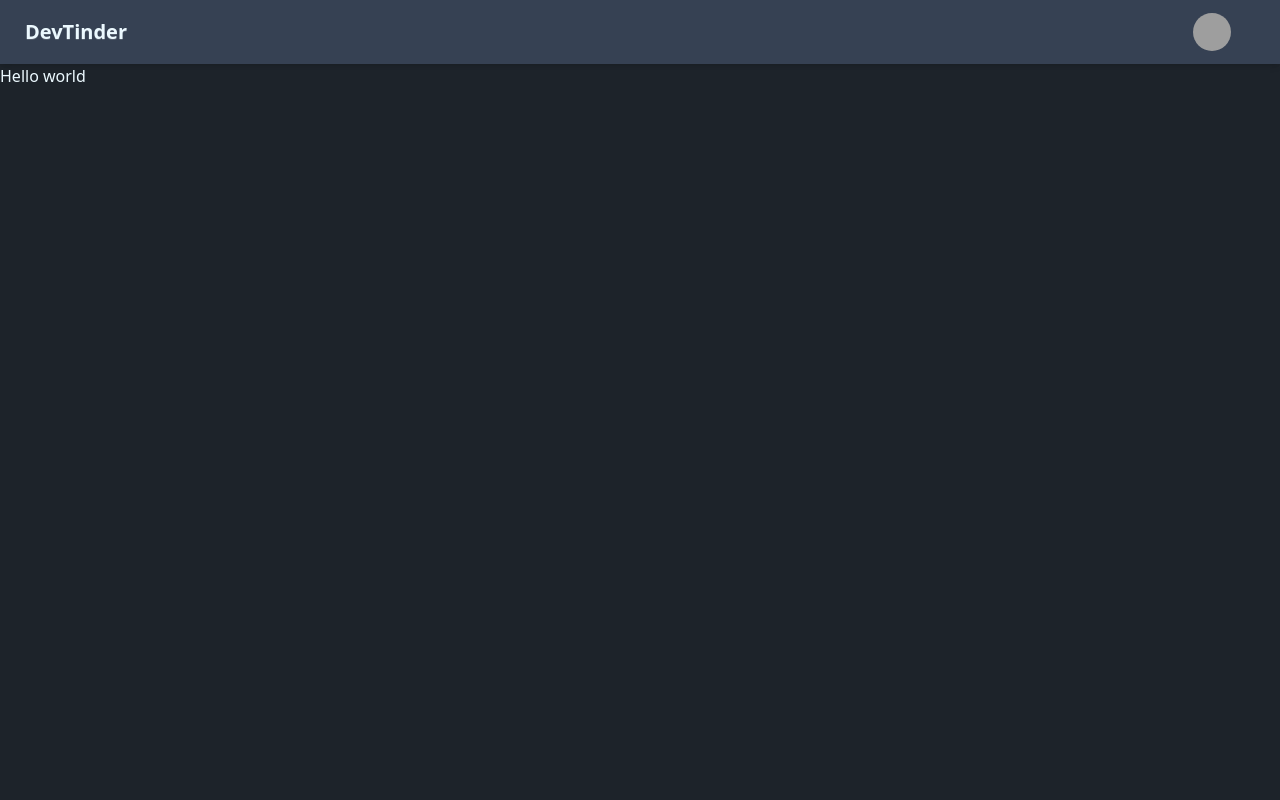
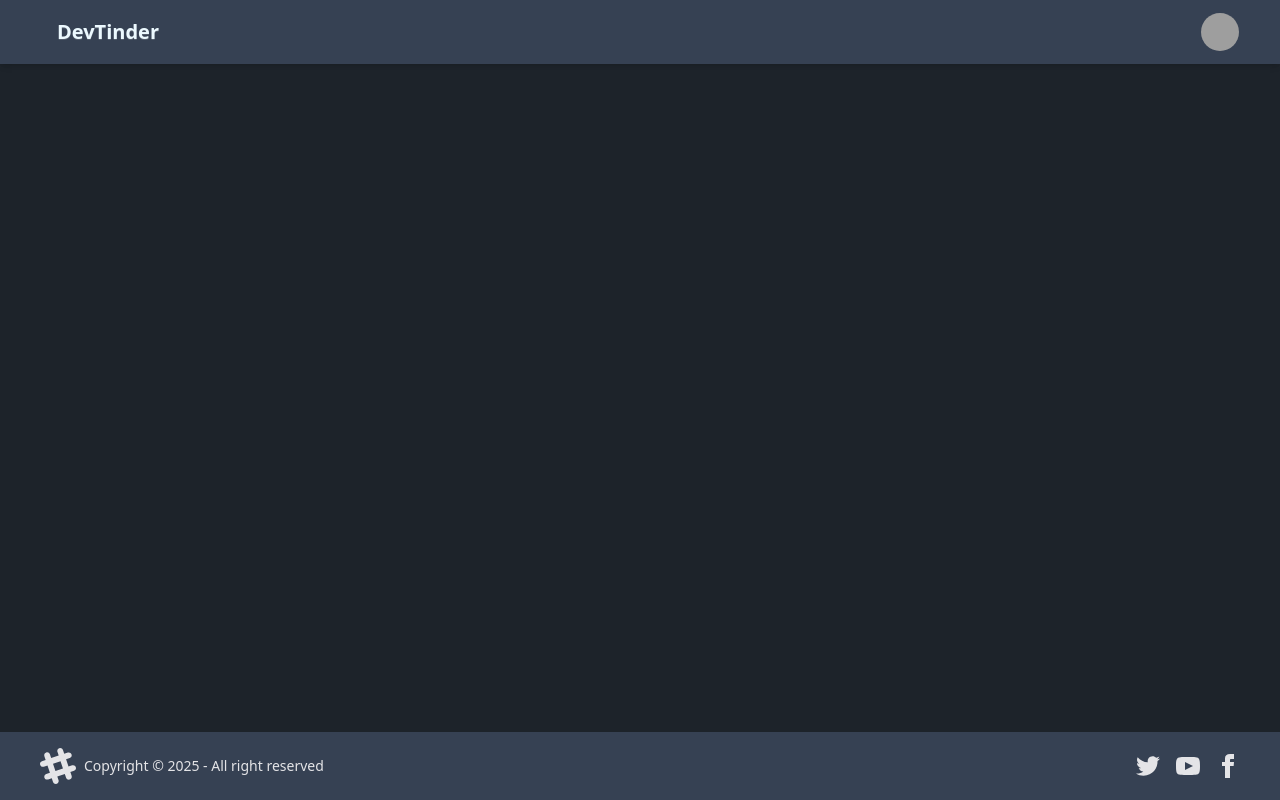
Before and after one commit to Shashikumar321/devTinder-web, a React (Vite) app: page / in a window 1280 px wide. Built offline with nearby package versions, Linux system fonts and the light colour scheme; grey boxes are pictures that could not be loaded.

Commit message:
Added few components and footer

```diff
--- a/package.json
+++ b/package.json
@@ -13,6 +13,7 @@
     "@tailwindcss/vite": "^4.0.12",
     "react": "^19.0.0",
     "react-dom": "^19.0.0",
+    "react-router-dom": "^7.3.0",
     "tailwindcss": "^4.0.12"
   },
   "devDependencies": {
--- a/src/App.jsx
+++ b/src/App.jsx
@@ -1,45 +1,20 @@
+import Body from "./Body";
+import Login from "./Login";
+import NavBar from "./NavBar";
+import { BrowserRouter, Routes, Route } from "react-router-dom";
+import Profile from "./Profile";
+
 function App() {
   return (
     <>
-      <div className="navbar bg-gray-700 shadow-md">
-        <div className="flex-1">
-          <a className="btn btn-ghost text-xl">DevTinder</a>
-        </div>
-        <div className="flex gap-2">
-          <div className="dropdown dropdown-end mx-10">
-            <div
-              tabIndex={0}
-              role="button"
-              className="btn btn-ghost btn-circle avatar"
-            >
-              <div className="w-10 rounded-full">
-                <img
-                  alt="Tailwind CSS Navbar component"
-                  src="https://img.daisyui.com/images/stock/photo-1534528741775-53994a69daeb.webp"
-                />
-              </div>
-            </div>
-            <ul
-              tabIndex={0}
-              className="menu menu-sm dropdown-content bg-base-100 rounded-box z-1 mt-3 w-52 p-2 shadow"
-            >
-              <li>
-                <a className="justify-between">
-                  Profile
-                  <span className="badge">New</span>
-                </a>
-              </li>
-              <li>
-                <a>Settings</a>
-              </li>
-              <li>
-                <a>Logout</a>
-              </li>
-            </ul>
-          </div>
-        </div>
-      </div>
-      <h1>Hello world</h1>
+      <BrowserRouter basename="/">
+        <Routes>
+          <Route path="/" element={<Body />}>
+            <Route path="/login" element={<Login />} />
+            <Route path="/profile" element={<Profile />} />
+          </Route>
+        </Routes>
+      </BrowserRouter>
     </>
   );
 }
--- /dev/null
+++ b/src/Body.jsx
@@ -0,0 +1,15 @@
+import { Outlet } from "react-router-dom";
+import NavBar from "./NavBar";
+import Footer from "./Footer";
+
+const Body = () => {
+  return (
+    <div>
+      <NavBar />
+      <Outlet />
+      <Footer />
+    </div>
+  );
+};
+
+export default Body;
--- /dev/null
+++ b/src/Footer.jsx
@@ -0,0 +1,57 @@
+const Footer = () => {
+  return (
+    <footer className="footer sm:footer-horizontal bg-gray-700 text-neutral-content items-center p-4 px-10 fixed bottom-0">
+      <aside className="grid-flow-col items-center">
+        <svg
+          width="36"
+          height="36"
+          viewBox="0 0 24 24"
+          xmlns="http://www.w3.org/2000/svg"
+          fillRule="evenodd"
+          clipRule="evenodd"
+          className="fill-current"
+        >
+          <path d="M22.672 15.226l-2.432.811.841 2.515c.33 1.019-.209 2.127-1.23 2.456-1.15.325-2.148-.321-2.463-1.226l-.84-2.518-5.013 1.677.84 2.517c.391 1.203-.434 2.542-1.831 2.542-.88 0-1.601-.564-1.86-1.314l-.842-2.516-2.431.809c-1.135.328-2.145-.317-2.463-1.229-.329-1.018.211-2.127 1.231-2.456l2.432-.809-1.621-4.823-2.432.808c-1.355.384-2.558-.59-2.558-1.839 0-.817.509-1.582 1.327-1.846l2.433-.809-.842-2.515c-.33-1.02.211-2.129 1.232-2.458 1.02-.329 2.13.209 2.461 1.229l.842 2.515 5.011-1.677-.839-2.517c-.403-1.238.484-2.553 1.843-2.553.819 0 1.585.509 1.85 1.326l.841 2.517 2.431-.81c1.02-.33 2.131.211 2.461 1.229.332 1.018-.21 2.126-1.23 2.456l-2.433.809 1.622 4.823 2.433-.809c1.242-.401 2.557.484 2.557 1.838 0 .819-.51 1.583-1.328 1.847m-8.992-6.428l-5.01 1.675 1.619 4.828 5.011-1.674-1.62-4.829z"></path>
+        </svg>
+        <p>Copyright © {new Date().getFullYear()} - All right reserved</p>
+      </aside>
+      <nav className="grid-flow-col gap-4 md:place-self-center md:justify-self-end">
+        <a>
+          <svg
+            xmlns="http://www.w3.org/2000/svg"
+            width="24"
+            height="24"
+            viewBox="0 0 24 24"
+            className="fill-current"
+          >
+            <path d="M24 4.557c-.883.392-1.832.656-2.828.775 1.017-.609 1.798-1.574 2.165-2.724-.951.564-2.005.974-3.127 1.195-.897-.957-2.178-1.555-3.594-1.555-3.179 0-5.515 2.966-4.797 6.045-4.091-.205-7.719-2.165-10.148-5.144-1.29 2.213-.669 5.108 1.523 6.574-.806-.026-1.566-.247-2.229-.616-.054 2.281 1.581 4.415 3.949 4.89-.693.188-1.452.232-2.224.084.626 1.956 2.444 3.379 4.6 3.419-2.07 1.623-4.678 2.348-7.29 2.04 2.179 1.397 4.768 2.212 7.548 2.212 9.142 0 14.307-7.721 13.995-14.646.962-.695 1.797-1.562 2.457-2.549z"></path>
+          </svg>
+        </a>
+        <a>
+          <svg
+            xmlns="http://www.w3.org/2000/svg"
+            width="24"
+            height="24"
+            viewBox="0 0 24 24"
+            className="fill-current"
+          >
+            <path d="M19.615 3.184c-3.604-.246-11.631-.245-15.23 0-3.897.266-4.356 2.62-4.385 8.816.029 6.185.484 8.549 4.385 8.816 3.6.245 11.626.246 15.23 0 3.897-.266 4.356-2.62 4.385-8.816-.029-6.185-.484-8.549-4.385-8.816zm-10.615 12.816v-8l8 3.993-8 4.007z"></path>
+          </svg>
+        </a>
+        <a>
+          <svg
+            xmlns="http://www.w3.org/2000/svg"
+            width="24"
+            height="24"
+            viewBox="0 0 24 24"
+            className="fill-current"
+          >
+            <path d="M9 8h-3v4h3v12h5v-12h3.642l.358-4h-4v-1.667c0-.955.192-1.333 1.115-1.333h2.885v-5h-3.808c-3.596 0-5.192 1.583-5.192 4.615v3.385z"></path>
+          </svg>
+        </a>
+      </nav>
+    </footer>
+  );
+};
+
+export default Footer;
--- /dev/null
+++ b/src/Login.jsx
@@ -0,0 +1,7 @@
+const Login = () => {
+    return (
+        <div>Login</div>
+    )
+}
+
+export default Login;
--- /dev/null
+++ b/src/NavBar.jsx
@@ -0,0 +1,44 @@
+const NavBar = () => {
+    return (
+        <div className="navbar bg-gray-700 shadow-md px-10">
+        <div className="flex-1">
+          <a className="btn btn-ghost text-xl">DevTinder</a>
+        </div>
+        <div className="flex gap-2">
+          <div className="dropdown dropdown-end">
+            <div
+              tabIndex={0}
+              role="button"
+              className="btn btn-ghost btn-circle avatar"
+            >
+              <div className="w-10 rounded-full">
+                <img
+                  alt="Tailwind CSS Navbar component"
+                  src="https://img.daisyui.com/images/stock/photo-1534528741775-53994a69daeb.webp"
+                />
+              </div>
+            </div>
+            <ul
+              tabIndex={0}
+              className="menu menu-sm dropdown-content bg-base-100 rounded-box z-1 mt-3 w-52 p-2 shadow"
+            >
+              <li>
+                <a className="justify-between">
+                  Profile
+                  <span className="badge">New</span>
+                </a>
+              </li>
+              <li>
+                <a>Settings</a>
+              </li>
+              <li>
+                <a>Logout</a>
+              </li>
+            </ul>
+          </div>
+        </div>
+      </div>
+    )
+}
+
+export default NavBar;
--- /dev/null
+++ b/src/Profile.jsx
@@ -0,0 +1,7 @@
+const Profile = () => {
+    return (
+        <div>Profile</div>
+    )
+}
+
+export default Profile;
```
Also changed, not shown: 1 other file (tests, documents, lock files or other folders).
